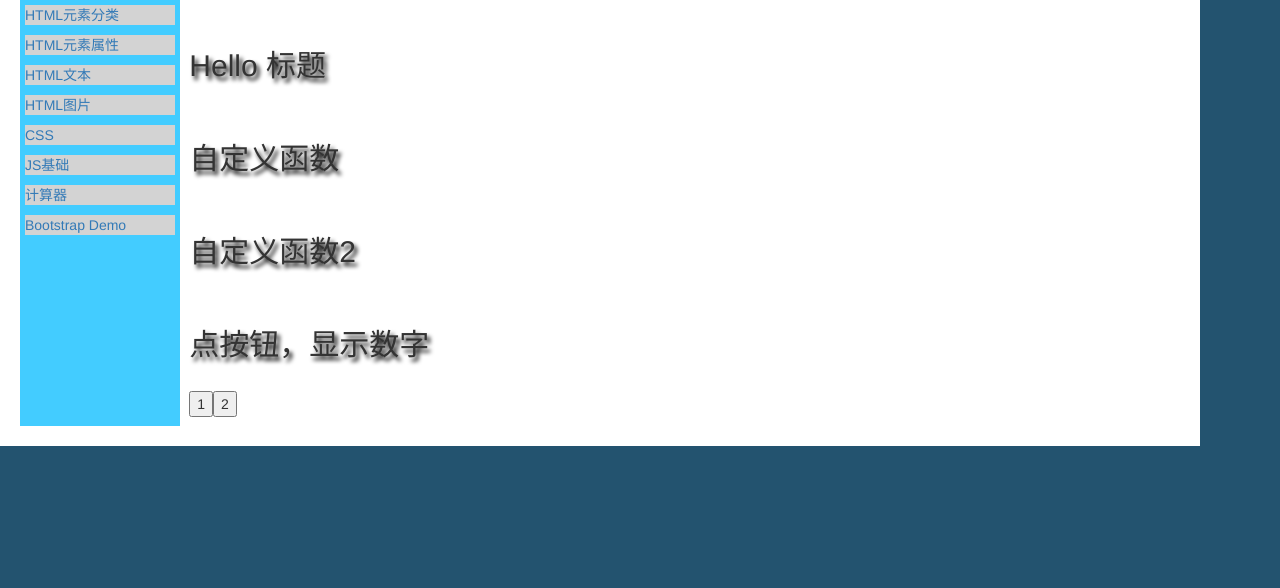
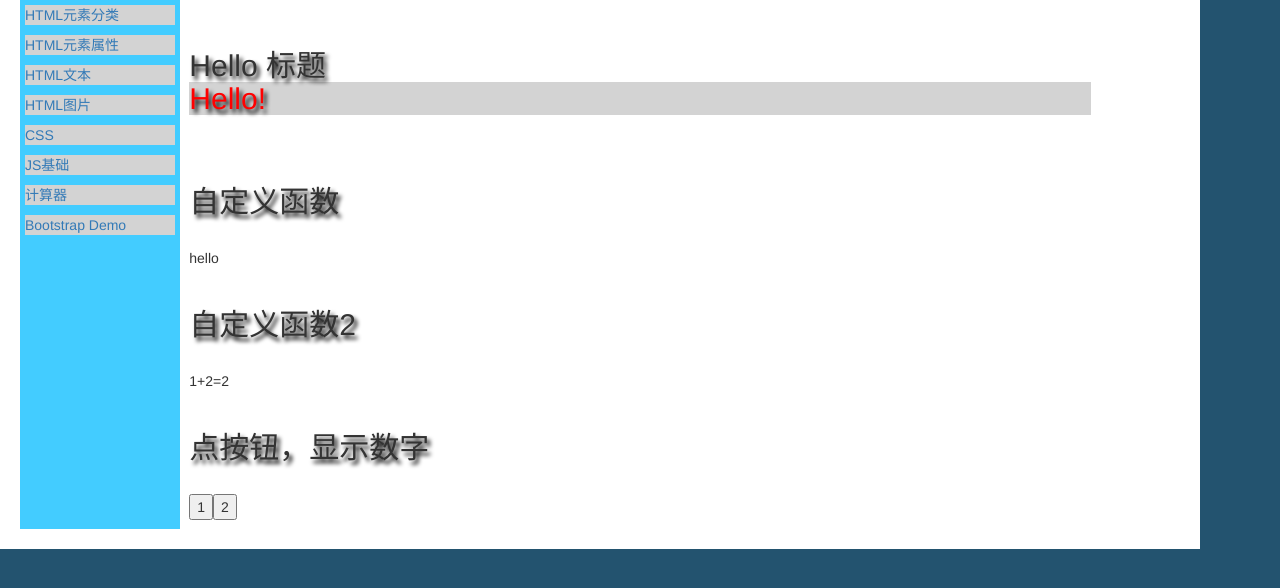
Before and after one commit to misapprehand/web-learning, a React app in the folder hello/: page /jsBasic in a window 1280 px wide. Shown: the top 588 px of the page. Built offline with nearby package versions, Linux system fonts and the light colour scheme.

Commit message:
Hello.js其他静态部分移到React 组件中

```diff
--- a/hello/src/containers/jsBasicContainer.js
+++ b/hello/src/containers/jsBasicContainer.js
@@ -1,14 +1,23 @@
 import React, { Component } from 'react';
+import Math from '../math/math';
 
 class JsBasicContainer extends Component {
   render () {
+    const Mul = ({num1, num2}) => {
+      return `${num1}+${num2}=${Math.multiply(num1, num2)}`;
+    };
+
     return (
       <div>
-        <h2 id='hello_title'>Hello 标题</h2>
+        <h2 id='hello_title'>Hello 标题
+                    <p>Hello!</p>
+        </h2>
         <h2>自定义函数</h2>
-        <div id='hello_div' />
+        <div id='hello_div' >hello</div>
         <h2>自定义函数2</h2>
-        <div id='mul_div' />
+        <div id='mul_div' >
+          <Mul num1={1} num2={2} />
+        </div>
         <h2>点按钮，显示数字</h2>
         <div id='number_btn_div'>
           <input type='button' id='1' value='1' />
```
